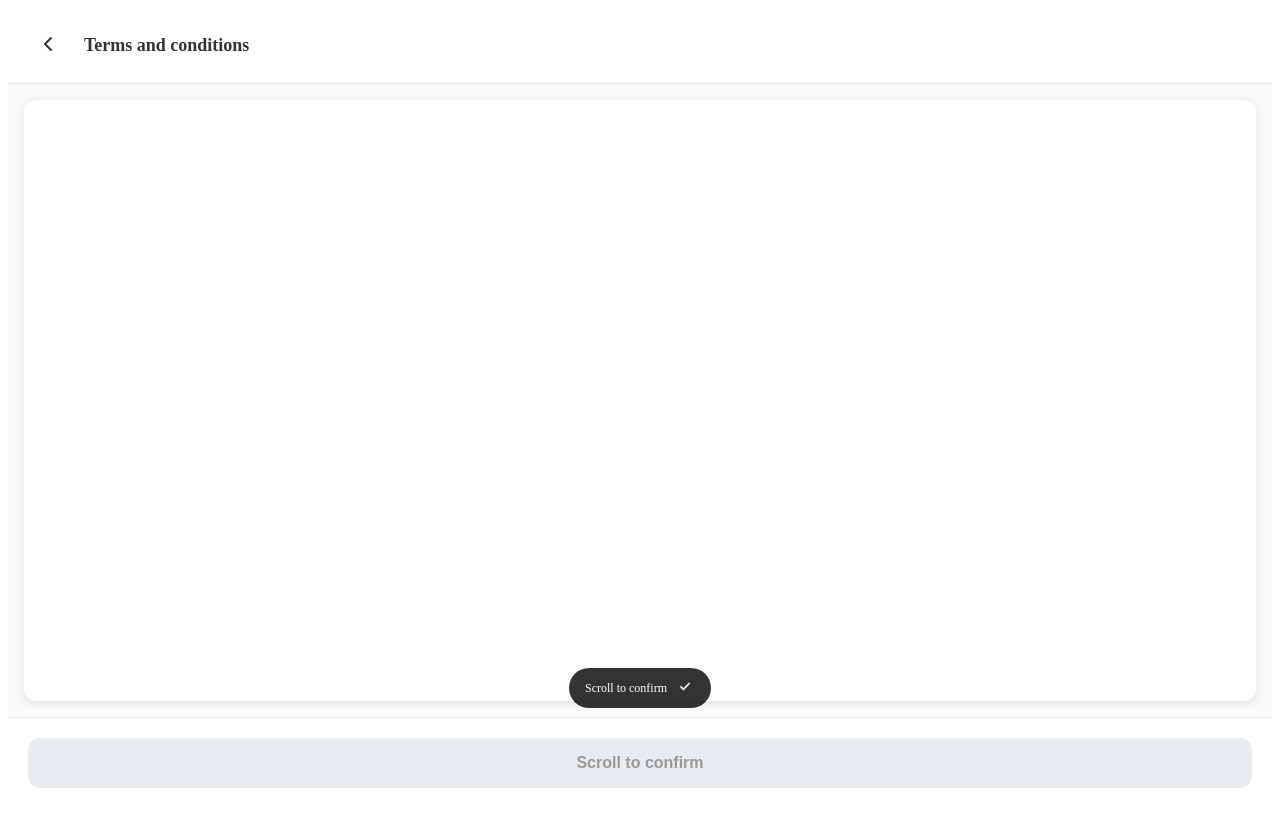
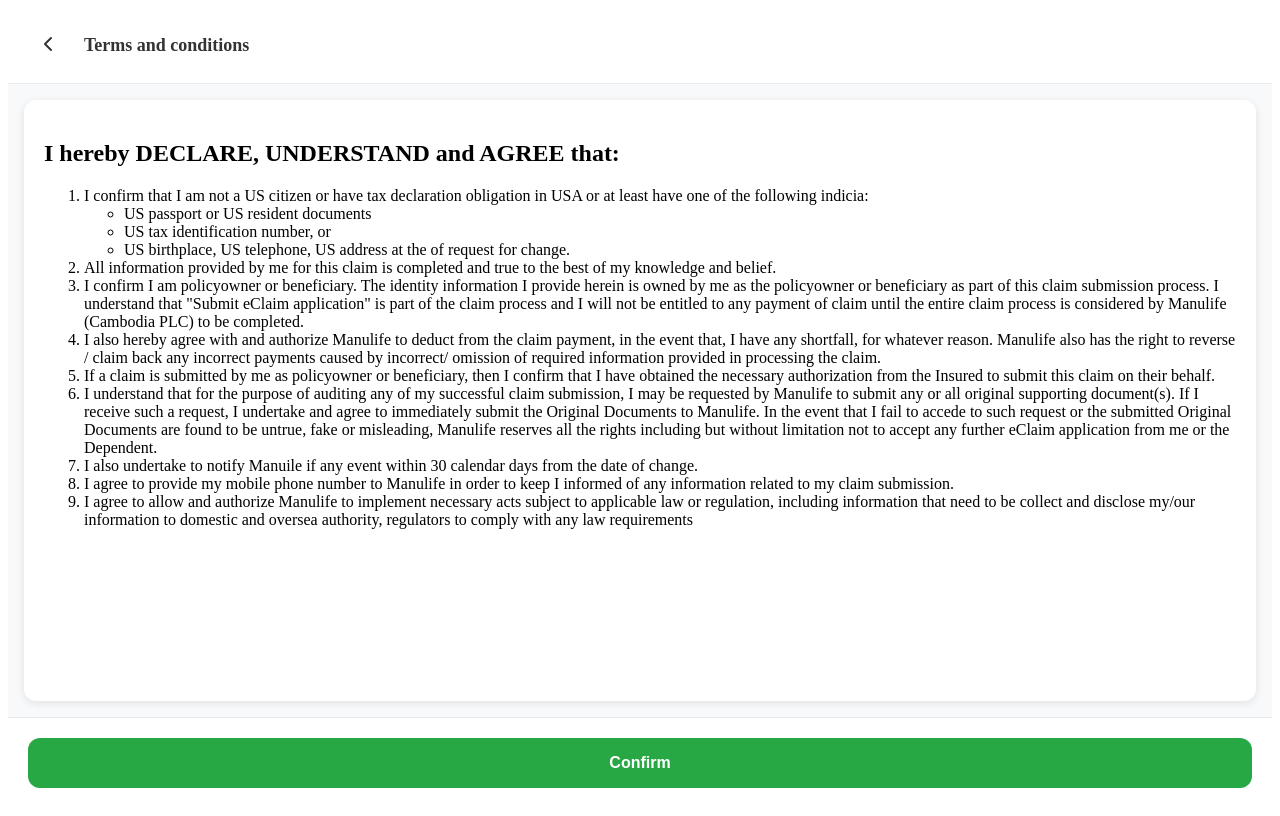
Before and after one commit to brendonwongtiingsheng/health-web-app, an Angular app: page /terms-conditions in a window 1280 px wide. Built offline with nearby package versions, Linux system fonts and the light colour scheme; no server answers.

Commit message:
Fetch api to fill in the term and conditions

```diff
--- a/package.json
+++ b/package.json
@@ -3,7 +3,7 @@
   "version": "0.0.0",
   "scripts": {
     "ng": "ng",
-    "start": "ng serve",
+    "start": "ng serve --proxy-config proxy.conf.json",
     "build": "ng build",
     "build:vercel": "ng build --configuration production",
     "watch": "ng build --watch --configuration development",
--- a/src/app/components/terms-conditions/terms-conditions.component.scss
+++ b/src/app/components/terms-conditions/terms-conditions.component.scss
@@ -84,6 +84,8 @@
   margin: 16px;
   border-radius: 12px;
   box-shadow: 0 2px 8px rgba(0, 0, 0, 0.1);
+  max-height: calc(100vh - 200px); /* 确保有固定的最大高度 */
+  min-height: 300px; /* 确保有最小高度 */
 
   h2 {
     font-size: 16px;
--- a/src/app/components/terms-conditions/terms-conditions.component.ts
+++ b/src/app/components/terms-conditions/terms-conditions.component.ts
@@ -16,32 +16,90 @@
   constructor(
     private router: Router,
     private termsService: TermsConditionsService
-  ) {}
+  ) {
+    console.log('🏗️ TermsConditionsComponent constructor called');
+  }
 
   ngOnInit() {
+    console.log('🚀 TermsConditionsComponent initialized');
+    console.log('📊 Initial state - isLoading:', this.isLoading, 'termsContent:', this.termsContent);
     this.loadTermsConditions();
   }
 
   loadTermsConditions() {
+    console.log('🔄 Loading terms and conditions...');
     this.termsService.getTermsConditions('en').subscribe({
       next: (data: TermsConditions) => {
+        console.log('✅ API Response received:', data);
         this.termsContent = data.content;
         this.isLoading = false;
+        console.log('📝 Terms content set:', this.termsContent.substring(0, 100) + '...');
+
+        // 检查内容加载后是否需要滚动
+        setTimeout(() => {
+          this.checkIfScrollNeeded();
+        }, 100);
       },
       error: (error) => {
-        console.error('Error loading terms and conditions:', error);
+        console.error('❌ Error loading terms and conditions:', error);
         // 如果API失败，显示默认内容
         this.termsContent = this.getDefaultTermsContent();
         this.isLoading = false;
+        console.log('📝 Using default content, length:', this.termsContent.length);
+
+        // 检查内容加载后是否需要滚动
+        setTimeout(() => {
+          this.checkIfScrollNeeded();
+        }, 100);
       }
     });
+  }
+
+  checkIfScrollNeeded() {
+    const element = document.querySelector('.terms-content') as HTMLElement;
+    if (element) {
+      const scrollHeight = element.scrollHeight;
+      const clientHeight = element.clientHeight;
+
+      console.log('🔍 Checking scroll need:', { scrollHeight, clientHeight });
+
+      // 如果内容不需要滚动，直接允许继续
+      if (scrollHeight <= clientHeight + 10) {
+        console.log('📄 Content fits in view, no scroll needed');
+        this.isScrolledToBottom = true;
+        this.canProceed = true;
+      }
+    }
   }
 
   onScroll(event: any) {
     const element = event.target;
     const threshold = 10; // 允许10px的误差
 
-    if (element.scrollTop + element.clientHeight >= element.scrollHeight - threshold) {
+    const scrollTop = element.scrollTop;
+    const clientHeight = element.clientHeight;
+    const scrollHeight = element.scrollHeight;
+    const isAtBottom = scrollTop + clientHeight >= scrollHeight - threshold;
+
+    console.log('📜 Scroll event:', {
+      scrollTop,
+      clientHeight,
+      scrollHeight,
+      isAtBottom,
+      threshold,
+      scrollPercentage: Math.round((scrollTop / (scrollHeight - clientHeight)) * 100)
+    });
+
+    // 如果内容很短，直接允许继续
+    if (scrollHeight <= clientHeight + 50) {
+      console.log('📄 Content is short, allowing proceed');
+      this.isScrolledToBottom = true;
+      this.canProceed = true;
+      return;
+    }
+
+    if (isAtBottom) {
+      console.log('✅ User scrolled to bottom!');
       this.isScrolledToBottom = true;
       this.canProceed = true;
     }
@@ -60,7 +118,33 @@
 
   private getDefaultTermsContent(): string {
     return `
+      <h2>I hereby DECLARE, UNDERSTAND and AGREE that:</h2>
 
+      <ol>
+        <li>I confirm that I am not a US citizen or have tax declaration obligation in USA or at least have one of the following indicia:
+          <ul>
+            <li>US passport or US resident documents</li>
+            <li>US tax identification number, or</li>
+            <li>US birthplace, US telephone, US address at the of request for change.</li>
+          </ul>
+        </li>
+
+        <li>All information provided by me for this claim is completed and true to the best of my knowledge and belief.</li>
+
+        <li>I confirm I am policyowner or beneficiary. The identity information I provide herein is owned by me as the policyowner or beneficiary as part of this claim submission process. I understand that "Submit eClaim application" is part of the claim process and I will not be entitled to any payment of claim until the entire claim process is considered by Manulife (Cambodia PLC) to be completed.</li>
+
+        <li>I also hereby agree with and authorize Manulife to deduct from the claim payment, in the event that, I have any shortfall, for whatever reason. Manulife also has the right to reverse / claim back any incorrect payments caused by incorrect/ omission of required information provided in processing the claim.</li>
+
+        <li>If a claim is submitted by me as policyowner or beneficiary, then I confirm that I have obtained the necessary authorization from the Insured to submit this claim on their behalf.</li>
+
+        <li>I understand that for the purpose of auditing any of my successful claim submission, I may be requested by Manulife to submit any or all original supporting document(s). If I receive such a request, I undertake and agree to immediately submit the Original Documents to Manulife. In the event that I fail to accede to such request or the submitted Original Documents are found to be untrue, fake or misleading, Manulife reserves all the rights including but without limitation not to accept any further eClaim application from me or the Dependent.</li>
+
+        <li>I also undertake to notify Manulife if any event within 30 calendar days from the date of change.</li>
+
+        <li>I agree to provide my mobile phone number to Manulife in order to keep I informed of any information related to my claim submission.</li>
+
+        <li>I agree to allow and authorize Manulife to implement necessary acts subject to applicable law or regulation, including information that need to be collect and disclose my/our information to domestic and oversea authority, regulators to comply with any law requirements</li>
+      </ol>
     `;
   }
 }
--- a/src/app/services/terms-conditions.service.ts
+++ b/src/app/services/terms-conditions.service.ts
@@ -1,6 +1,7 @@
 import { Injectable } from '@angular/core';
-import { HttpClient } from '@angular/common/http';
-import { Observable } from 'rxjs';
+import { HttpClient, HttpErrorResponse } from '@angular/common/http';
+import { Observable, of } from 'rxjs';
+import { catchError, map, retry, timeout } from 'rxjs/operators';
 
 export interface TermsConditions {
   content: string;
@@ -11,11 +12,99 @@
   providedIn: 'root'
 })
 export class TermsConditionsService {
-  private apiUrl = 'https://preprod-ap.manulife.com.kh/graphql/execute.json/insurance/getKHTermConditionsByLocale';
+  // 使用代理路径避免CORS问题
+  private apiUrl = '/api/graphql/execute.json/insurance/getKHTermConditionsByLocale';
 
   constructor(private http: HttpClient) {}
 
   getTermsConditions(locale: string = 'en'): Observable<TermsConditions> {
-    return this.http.get<TermsConditions>(`${this.apiUrl}?locale=${locale}`);
+    const url = `${this.apiUrl}?locale=${locale}`;
+    console.log('🌐 Making API call to:', url);
+
+    return this.http.get<any>(url).pipe(
+      timeout(15000), // 增加到15秒超时
+      map(response => this.processApiResponse(response, locale)),
+      catchError((error: HttpErrorResponse) => {
+        console.error('🚨 API call failed:', error);
+        console.log('� E rror details:', {
+          status: error.status,
+          statusText: error.statusText,
+          message: error.message,
+          url: error.url
+        });
+
+        // 根据错误类型提供不同的处理
+        if (error.status === 0) {
+          console.log('🌐 Network error or CORS issue');
+        } else if (error.status >= 500) {
+          console.log('🔧 Server error');
+        } else if (error.status === 404) {
+          console.log('🔍 API endpoint not found - check proxy configuration');
+        }
+
+        console.log('🔄 Using default content');
+        return of({
+          content: this.getDefaultTermsContent(),
+          locale: locale
+        });
+      })
+    );
+  }
+
+  private processApiResponse(response: any, locale: string): TermsConditions {
+    console.log('📦 Raw API response:', response);
+
+    // 解析API响应的数据结构
+    if (response?.data?.termConditionList?.items && response.data.termConditionList.items.length > 0) {
+      // 提取所有条款项目的HTML内容
+      const htmlContent = response.data.termConditionList.items
+        .map((item: any) => item.mainContent?.html || '')
+        .join('\n');
+
+      console.log('✅ Extracted HTML content:', htmlContent.substring(0, 200) + '...');
+
+      return {
+        content: htmlContent,
+        locale: locale
+      };
+    } else {
+      console.log('⚠️ No terms found in API response, using default content');
+      return {
+        content: this.getDefaultTermsContent(),
+        locale: locale
+      };
+    }
+  }
+
+  private getDefaultTermsContent(): string {
+    return `
+      <h2>I hereby DECLARE, UNDERSTAND and AGREE that:</h2>
+
+      <ol>
+        <li>I confirm that I am not a US citizen or have tax declaration obligation in USA or at least have one of the following indicia:
+          <ul>
+            <li>US passport or US resident documents</li>
+            <li>US tax identification number, or</li>
+            <li>US birthplace, US telephone, US address at the of request for change.</li>
+          </ul>
+        </li>
+
+        <li>All information provided by me for this claim is completed and true to the best of my knowledge and belief.</li>
+
+        <li>I confirm I am policyowner or beneficiary. The identity information I provide herein is owned by me as the policyowner or beneficiary as part of this claim submission process. I understand that "Submit eClaim application" is part of the claim process and I will not be entitled to any payment of claim until the entire claim process is considered by Manulife (Cambodia PLC) to be completed.</li>
+
+        <li>I also hereby agree with and authorize Manulife to deduct from the claim payment, in the event that, I have any shortfall, for whatever reason. Manulife also has the right to reverse / claim back any incorrect payments caused by incorrect/ omission of required information provided in processing the claim.</li>
+
+        <li>If a claim is submitted by me as policyowner or beneficiary, then I confirm that I have obtained the necessary authorization from the Insured to submit this claim on their behalf.</li>
+
+        <li>I understand that for the purpose of auditing any of my successful claim submission, I may be requested by Manulife to submit any or all original supporting document(s). If I receive such a request, I undertake and agree to immediately submit the Original Documents to Manulife. In the event that I fail to accede to such request or the submitted Original Documents are found to be untrue, fake or misleading, Manulife reserves all the rights including but without limitation not to accept any further eClaim application from me or the Dependent.</li>
+
+        <li>I also undertake to notify Manuile if any event within 30 calendar days from the date of change.</li>
+
+        <li>I agree to provide my mobile phone number to Manulife in order to keep I informed of any information related to my claim submission.</li>
+
+        <li>I agree to allow and authorize Manulife to implement necessary acts subject to applicable law or regulation, including information that need to be collect and disclose my/our information to domestic and oversea authority, regulators to comply with any law requirements</li>
+      </ol>
+    `;
   }
 }
```
Also changed, not shown: proxy.conf.json (added, +15 -0 lines), 24 other files (tests, documents, lock files or other folders).
